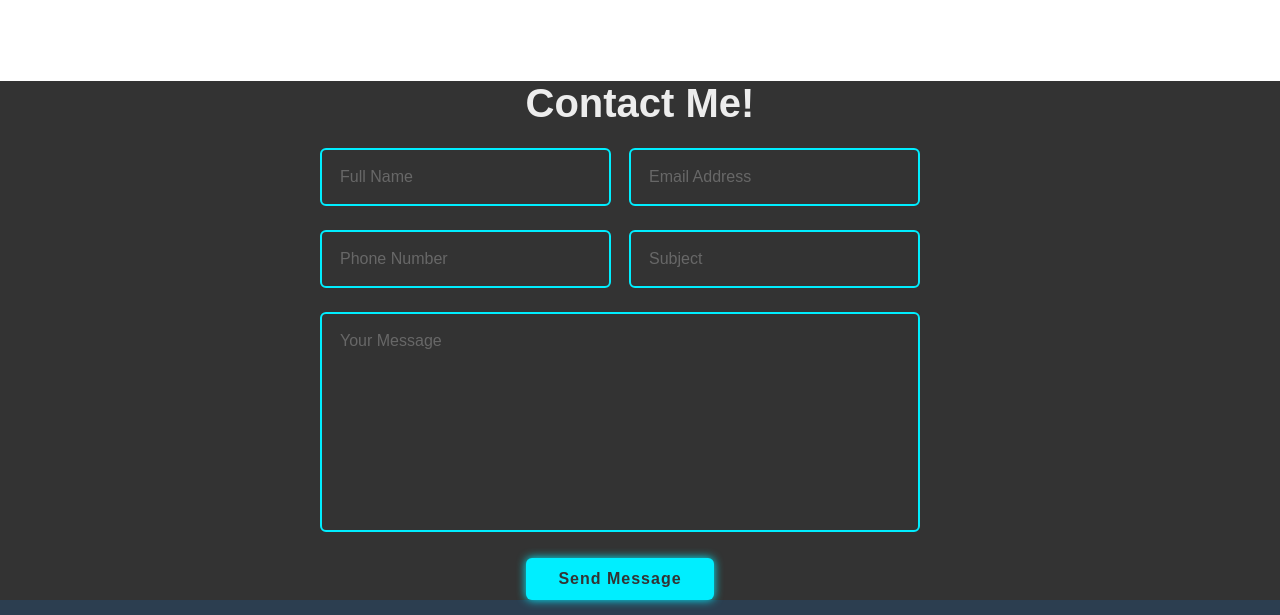
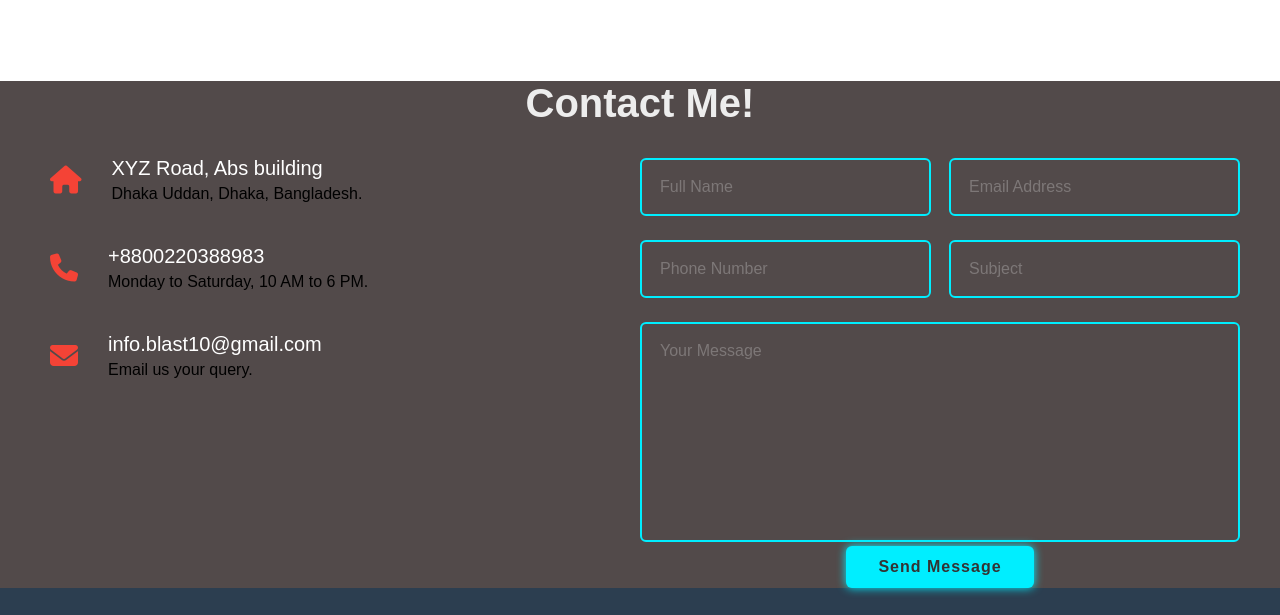
Before and after one commit to saikatghosh3/University-website, a plain HTML site: page contact.html in a window 1280 px wide. Shown: the part 933-1548 px from the top of the page. Drawn offline with Linux system fonts and the light colour scheme; some packages are replaced by stand-ins of ours; a script that the page names is missing.

Commit message:
new css added

```diff
--- a/contact.html
+++ b/contact.html
@@ -11,7 +11,7 @@
 <style>
 
 .contact{
-  background-color: #333;
+  background-color: #524a4a;
     }
     .contact h2{
     font-size: 40px;
@@ -20,9 +20,10 @@
     margin-bottom: 10px;
 }
 .contact form {
-    margin-left: 20rem;
+    margin-left: 40rem;
     width: 600px;
     text-align: center;
+    margin-top: -19rem;
 
 }
 form .input-box{
@@ -70,6 +71,7 @@ form .textarea-field .error-txt{
 }
 
 form button{
+    margin-top: -2rem;
     padding: 12px 32px;
     background-color: #0ef;
     border: none;
@@ -81,7 +83,7 @@ form button{
     letter-spacing: 1px;
     font-weight: 600;
     cursor: pointer;
-    margin-top: 10px;
+
 }
 form button:hover{
     box-shadow: none;
@@ -150,44 +152,66 @@ form button:hover{
 
 </div>
     </section> -->
+
       <section class="contact">
-        <h2> Contact Me!</h2>
+        <h2>Contact Me!</h2>
 
+        <!-- Left portion from the second section -->
+        <div class="row">
+            <div class="contact-col">
+                <div>
+                    <i class="fa-solid fa-house" id="icon6"></i>
+                    <span>
+                        <h5>XYZ Road, Abs building</h5>
+                        <p>Dhaka Uddan, Dhaka, Bangladesh.</p>
+                    </span>
+                </div>
+                <div>
+                    <i class="fa-solid fa-phone" id="icon6"></i>
+                    <span>
+                        <h5>+8800220388983</h5>
+                        <p>Monday to Saturday, 10 AM to 6 PM.</p>
+                    </span>
+                </div>
+                <div>
+                    <i class="fa-solid fa-envelope" id="icon6"></i>
+                    <span>
+                        <h5>info.blast10@gmail.com</h5>
+                        <p>Email us your query.</p>
+                    </span>
+                </div>
+            </div>
+        </div>
+
+        <!-- Original form -->
         <form action="#">
             <div class="input-box">
                 <div class="input-field field">
-                 <input type="text" placeholder="Full Name" id="name"
-                 class="item" autocomplete="off">
-             <div class="error-txt"> Full Name can't be blank</div>
+                    <input type="text" placeholder="Full Name" id="name" class="item" autocomplete="off">
+                    <div class="error-txt">Full Name can't be blank</div>
                 </div>
                 <div class="input-field field">
-                 <input type="text" placeholder="Email Address" id="email"
-                 class="item" autocomplete="off">
-                 <div class="error-txt email"> Email Address can't be blank</div>
+                    <input type="text" placeholder="Email Address" id="email" class="item" autocomplete="off">
+                    <div class="error-txt email">Email Address can't be blank</div>
                 </div>
             </div>
             <div class="input-box">
                 <div class="input-field field">
-                 <input type="text" placeholder="Phone Number" id="phone"
-                 class="item" autocomplete="off">
-                 <div class="error-txt"> Phone Number can't be blank</div>
+                    <input type="text" placeholder="Phone Number" id="phone" class="item" autocomplete="off">
+                    <div class="error-txt">Phone Number can't be blank</div>
                 </div>
                 <div class="input-field field">
-                 <input type="text" placeholder="Subject" id="subject"
-                 class="item" autocomplete="off">
-                 <div class="error-txt"> Subject can't be blank</div>
+                    <input type="text" placeholder="Subject" id="subject" class="item" autocomplete="off">
+                    <div class="error-txt">Subject can't be blank</div>
                 </div>
             </div>
             <div class="textarea-field field">
-             <textarea name="" id="message" cols="30" rows="10"
-             placeholder="Your Message" class="item"
-             autocomplete="off"></textarea>
-             <div class="error-txt"> Message can't be blank</div>
+                <textarea name="" id="message" cols="30" rows="10" placeholder="Your Message" class="item" autocomplete="off"></textarea>
+                <div class="error-txt">Message can't be blank</div>
             </div>
             <button type="submit">Send Message</button>
         </form>
     </section>
-
 
     <!--footer-->
     <section class="footer">
--- a/style.css
+++ b/style.css
@@ -600,7 +600,8 @@ padding: 15px 0 25px;
     padding: 80px 0;
 }
 .location iframe{
-    width: 100%;
+    width: 80%;
+
 }
 .contact-us{
     width: 80%;
@@ -616,12 +617,17 @@ padding: 15px 0 25px;
     align-items: center;
     margin-bottom: 40px;
     margin-left: 40px;
+    margin-top: 20px;
 }
 #icon6{
     font-size: 28px;
-    color: #f44336;
+
+    color:#f44336 ;
     margin: 10px;
     margin-right: 30px;
+}
+#icon6:hover{
+    color: #eb635a;
 }
 .contact-col div p{
     padding: 0;
@@ -629,7 +635,7 @@ padding: 15px 0 25px;
 .contact-col div h5{
     font-size: 20px;
     margin-bottom: 5px;
-    color: #555;
+    color: #fff;
     font-weight: 400;
 }
 .contact-col input{
@@ -651,6 +657,7 @@ padding: 15px 0 25px;
 /* footer design  */
 /* Footer Styles */
 .footer {
+    height: 30%;
     display: flex;
     justify-content: space-between;
     align-items: flex-start;
```
Lines whose indentation alone changed are shown as unchanged.
